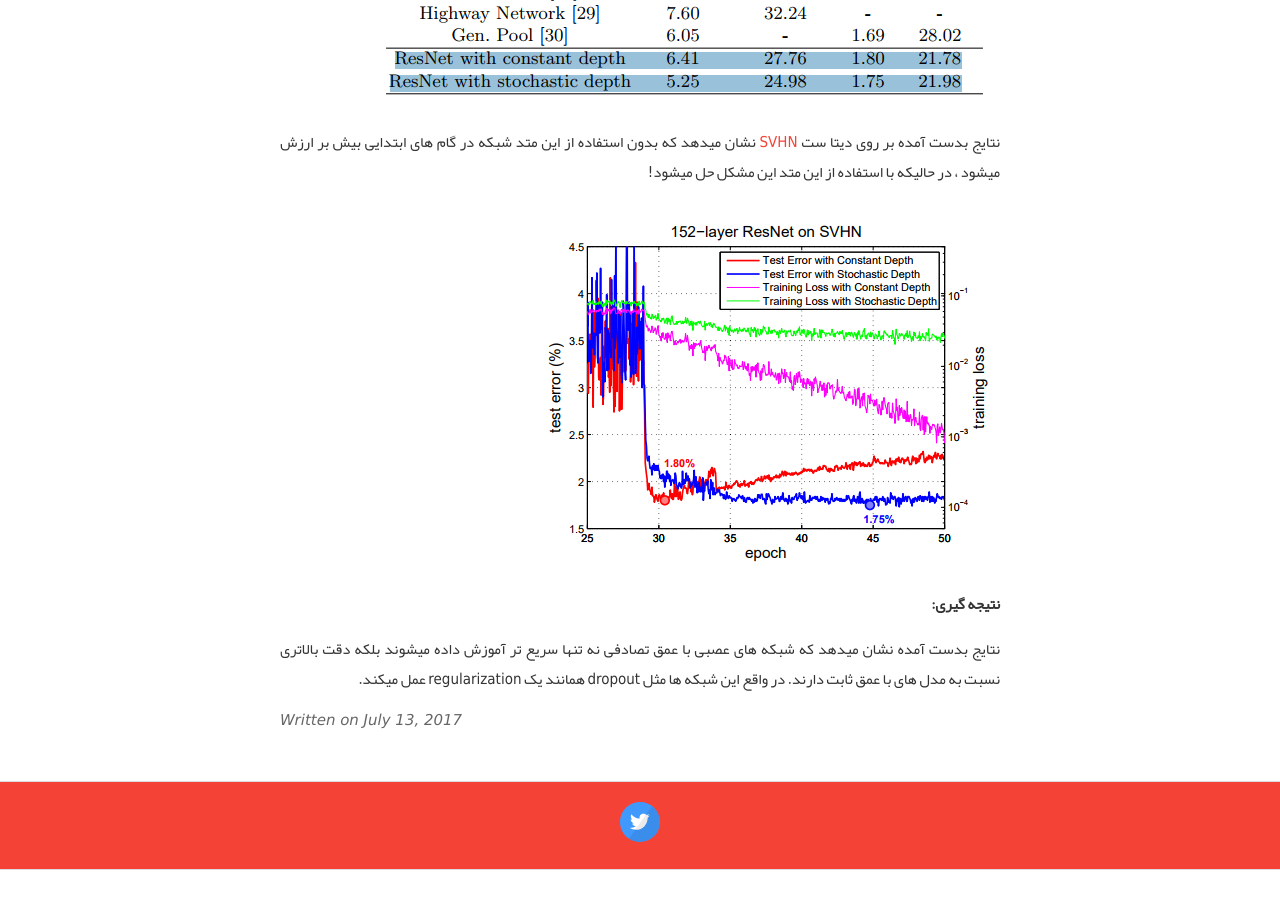
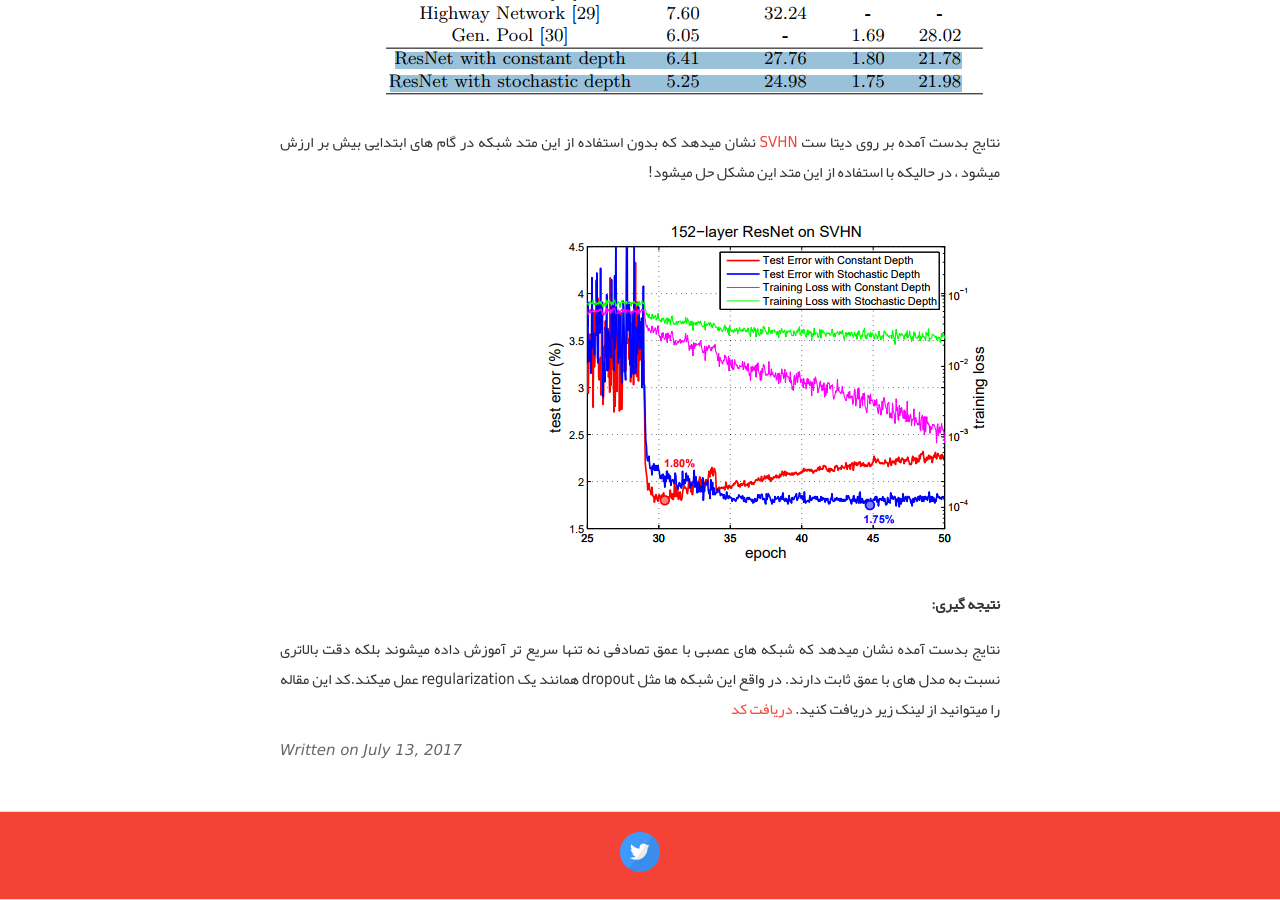
Before and after one commit to AlisterTA/alisterta.github.io, a Jekyll site: the page built from _posts/2017-07-13-سال 2016 در یک نگاه- شبکه های عصبی عمیق با عمق تصادفی-بخش اول.md, in a window 1280 px wide and 900 px high, scrolled down 4565 px. Built offline with Jekyll 4.4.1, drawn with Linux system fonts in a browser that asks for light colours; comment, search, counter and statistics services are not loaded; before the commit the page ends 5435 px from its top, so only the background shows below that.

Commit message:
Update 2017-07-13-سال 2016 در یک نگاه- شبکه های عصبی عمیق با عمق تصادفی-بخش اول.md

```diff
--- a/_posts/2017-07-13-سال 2016 در یک نگاه- شبکه های عصبی عمیق با عمق تصادفی-بخش اول.md
+++ b/_posts/2017-07-13-سال 2016 در یک نگاه- شبکه های عصبی عمیق با عمق تصادفی-بخش اول.md
@@ -82,4 +82,4 @@
 
 **نتیجه گیری:**
 
-نتایج بدست آمده نشان میدهد که شبکه های عصبی با عمق تصادفی نه تنها سریع تر آموزش داده میشوند بلکه دقت بالاتری نسبت به مدل های با عمق ثابت دارند. در واقع این شبکه ها مثل dropout همانند یک regularization عمل میکند.
+نتایج بدست آمده نشان میدهد که شبکه های عصبی با عمق تصادفی نه تنها سریع تر آموزش داده میشوند بلکه دقت بالاتری نسبت به مدل های با عمق ثابت دارند. در واقع این شبکه ها مثل dropout همانند یک regularization عمل میکند.کد این  مقاله را میتوانید از لینک زیر دریافت کنید. [دریافت کد ](https://github.com/yueatsprograms/Stochastic_Depth)
```
